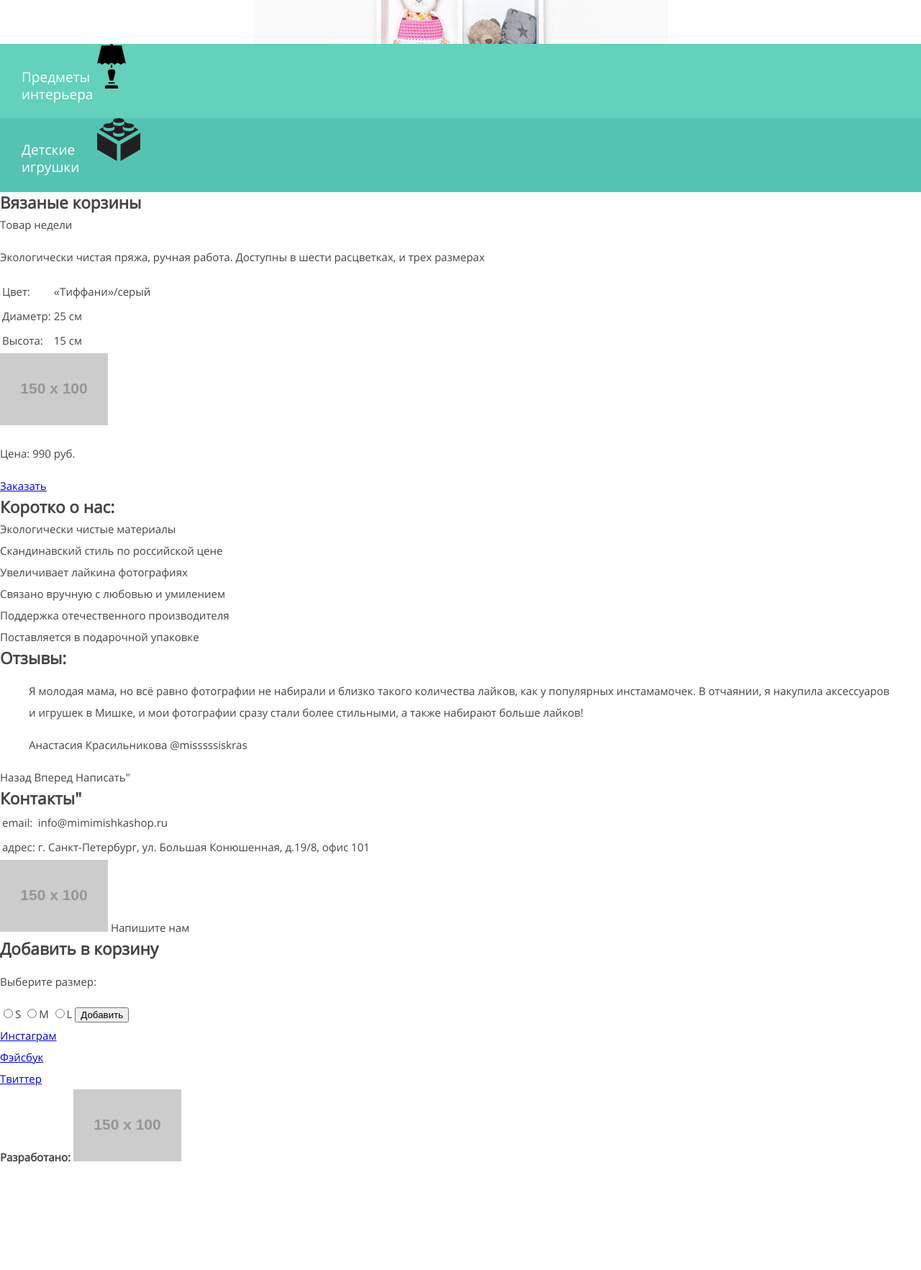
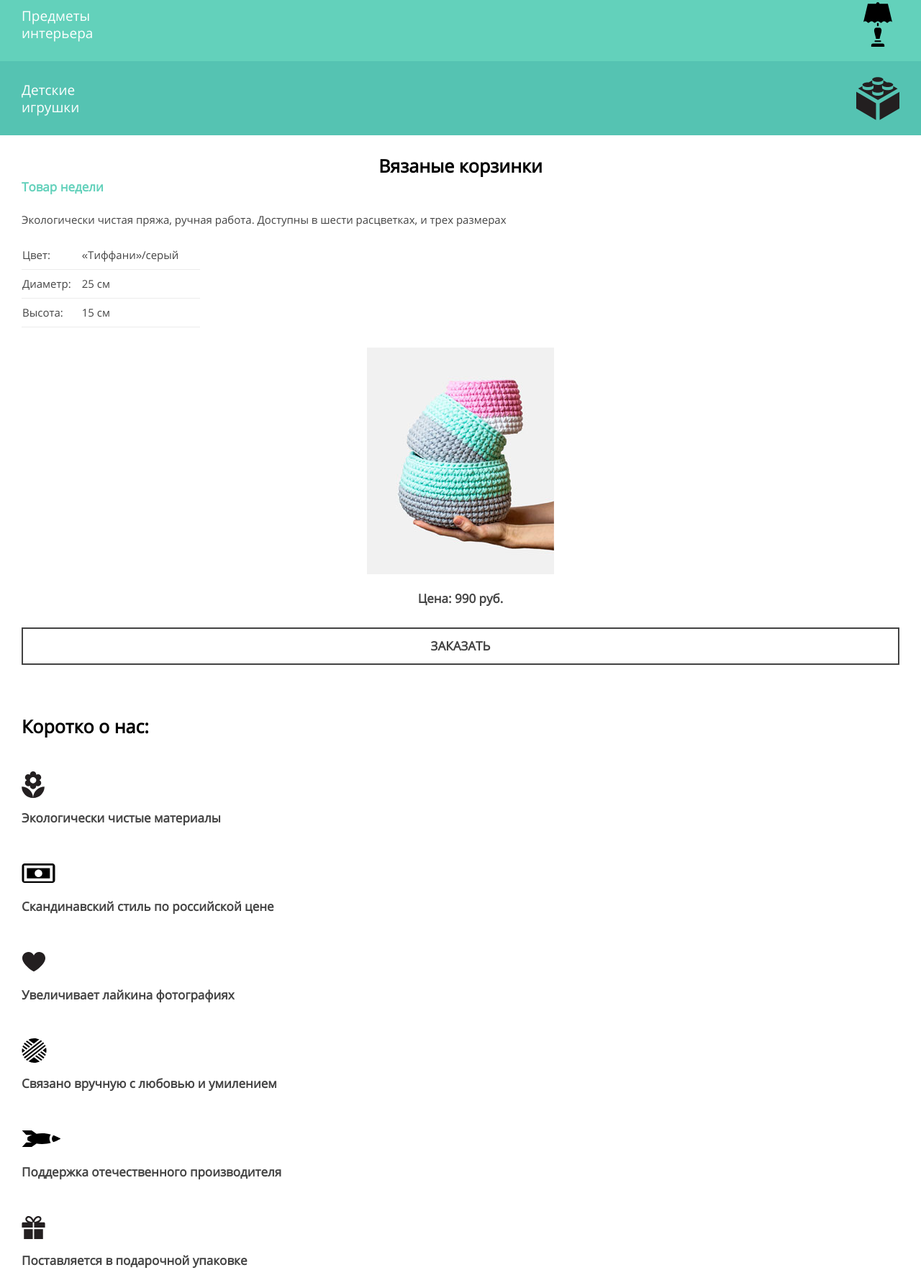
Before and after one commit to megokryak/429567-mishka, a website: page source/index.html in a window 1280 px wide. Shown: the part 696-2461 px from the top of the page at 72% size. Before the commit the page ends 2319 px from the top, so only its background shows below. Drawn offline with nearby package versions, Linux system fonts and the light colour scheme; files that its build step writes are made by us from their sources; placeholder pictures from the web are drawn by us.

Commit message:
Стилизовал главную страницу

```diff
--- a/source/index.html
+++ b/source/index.html
@@ -8,14 +8,14 @@
   <body>
     <header class="page-header">
       <a class="page-header__logo">
-        <img class="page-header__logo-image" src="img/logo-mobile.svg" width="86" height="35" alt="Милый Мишка"/>
+        <img class="page-header__logo-image" src="./img/logo-mobile.svg" width="86" height="35" alt="Милый Мишка"/>
       </a>
       <nav class="main-nav">
         <button class="main-nav__toggle" type="button"><img src="img/icon-menu-open.svg" alt="open"/></button>
         <ul class="main-nav__list site-list">
           <li class="site-list__item">
             <a class="site-list__link" href="/">
-              <img class="site-list__logo-image" src="img/logo-mobile.svg" width="86" height="35" alt="Милый Мишка"/><img class="site-list__close" src="img/icon-menu-close.svg" width="21" height="20" alt="close"/>
+              <img class="site-list__logo-image" src="./img/logo-mobile.svg" width="86" height="35" alt="Милый Мишка"/><img class="site-list__close" src="./img/icon-menu-close.svg" width="21" height="20" alt="close"/>
             </a>
           </li>
           <li class="site-list__item">
@@ -25,71 +25,72 @@
             <a class="site-list__link" href="#">Вязание на заказ</a>
           </li>
           <li class="site-list__item">
-            <img class="site-list__icon" src="img/icon-search.svg" width="18" height="18" alt="search"/><a class="site-list__link" href="#">Поиск по сайту</a>
+            <img class="site-list__icon" src="./img/icon-search.svg" width="18" height="18" alt="search"/><a class="site-list__link" href="#">Поиск по сайту</a>
           </li><li class="site-list__item">
-            <img class="site-list__icon" src="img/icon-cart.svg" width="18" height="18" alt="cart"/><a class="site-list__link" href="#">Корзина: пока пуста</a>
+            <img class="site-list__icon" src="./img/icon-cart.svg" width="18" height="18" alt="cart"/><a class="site-list__link" href="#">Корзина: пока пуста</a>
           </li>
         </ul>
       </nav>
     </header>
     <main class="page-main">
       <div class="header-image header-image__padding">
-        <h1 class="header-image__title">Милые штуки ручной работы для дома</h1>
+        <h1 class="header-image__title">Милые&nbsp;штуки ручной работы&nbsp;для&nbsp;дома</h1>
       </div>
       <section class="product">
         <h2 class="visually-hidden">Товары</h2>
         <ul class="product__list">
           <li class="product__section">
-            <a class="product__link" href="#">Предметы интерьера</a><img class="product__icon product__icon--interior" src="img/icon-interior.svg" width="40" height="62" alt="interior"/>
+            <a class="product__link" href="#">Предметы интерьера</a><img class="product__icon product__icon--interior" src="./img/icon-interior.svg" width="40" height="62" alt="interior"/>
           </li>
           <li class="product__section">
-            <a class="product__link" href="#">Детские игрушки</a><img class="product__icon product__icon--toy" src="img/icon-toy.svg" width="60" height="60" alt="toy"/>
+            <a class="product__link" href="#">Детские игрушки</a><img class="product__icon product__icon--toy" src="./img/icon-toy.svg" width="60" height="60" alt="toy"/>
           </li>
         </ul>
       </section>
+      <div class="content">
         <section class="feature">
-        <h2 class="feature__title">Вязаные корзины</h2>
+          <h2 class="feature__title">Вязаные корзинки</h2>
           <span class="feature__top-week">Товар недели</span>
           <p class="feature__description">Экологически чистая пряжа, ручная работа. Доступны в шести расцветках, и трех размерах</p>
           <table class="feature__info">
             <tr>
-            <td class="feature__name">
+              <td class="feature__info-name">
                 Цвет:
               </td>
-            <td class="feature__description">
+              <td class="feature__info-description">
                 «Тиффани»/серый
               </td>
             </tr>
             <tr>
-            <td class="feature__name">
+              <td class="feature__info-name">
                 Диаметр:
               </td>
-            <td class="feature__description">
+              <td class="feature__info-description">
                 25 см
               </td>
             </tr>
             <tr>
-            <td  class="feature__name">
+              <td  class="feature__info-name">
                 Высота:
               </td>
-            <td class="feature__description">
+              <td class="feature__info-description">
                 15 см
               </td>
             </tr>
           </table>
-        <img class="feature__image" src="http://placehold.it/150x100" width="150" height="100" alt="Мишка"/>
+          <img class="feature__image" src="./img/triple-set-mobile@1x.jpg" width="260" height="315" alt="Вязаные корзинки"/>
           <p class="feature__price">Цена: 990 руб.</p>
-        <a class="btn" href="#">Заказать</a>
+          <a class="btn feature__margin" href="#">Заказать</a>
         </section>
         <section class="about-us">
           <h2 class="about-us__title">Коротко о нас:</h2>
           <ul class="about-us__advantages">
-          <li class="about-us__advantages-item">Экологически чистые материалы</li>
-          <li class="about-us__advantages-item">Скандинавский стиль по российской цене</li>
-          <li class="about-us__advantages-item">Увеличивает лайкина фотографиях</li>
-          <li class="about-us__advantages-item">Связано вручную с любовью и умилением</li>
-          <li class="about-us__advantages-item">Поддержка отечественного производителя</li>
-          <li class="about-us__advantages-item">Поставляется в подарочной упаковке</li>
+            <li class="about-us__advantages-item"><img class="about-us__image" src="./img/icon-feature-flower.svg" width="32" height="37" alt="Цветочек"/><span class="about-us__description">Экологически чистые материалы</span></li>
+            <li class="about-us__advantages-item"><img class="about-us__image" src="./img/icon-feature-money.svg" width="47" height="27" alt="Деньги"/><span class="about-us__description">Скандинавский стиль по российской цене</span></li>
+            <li class="about-us__advantages-item"><img class="about-us__image" src="./img/icon-feature-heart.svg" width="34" height="27" alt="Сердце"/><span class="about-us__description">Увеличивает лайкина фотографиях</span></li>
+            <li class="about-us__advantages-item"><img class="about-us__image" src="./img/icon-feature-ball.svg" width="35" height="34" alt="Шар"/><span class="about-us__description">Связано вручную с любовью и умилением</span></li>
+            <li class="about-us__advantages-item"><img class="about-us__image" src="./img/icon-feature-rocket.svg" width="55" height="23" alt="Рокета"/><span class="about-us__description">Поддержка отечественного производителя</span></li>
+            <li class="about-us__advantages-item"><img class="about-us__image" src="./img/icon-feature-gift.svg" width="33" height="32" alt="Подарок"/><span class="about-us__description">Поставляется в подарочной упаковке</span></li>
           </ul>
         </section>
         <section class="rewiews">
@@ -99,18 +100,20 @@
             <span class="rewiews__name">Анастасия Красильникова</span>
             <span class="rewiews__social">@misssssiskras</span>
           </blockquote>
+          <div class="rewiew__flex-wrap rewiews__padding">
             <a class="rewiews__prev">Назад</a>
             <a class="rewiews__next">Вперед</a>
-        <a class="btn">Написать"</a>
+          </div>
+          <a class="btn rewiews__padding">Написать</a>
         </section>
         <section class="contacts">
-        <h2 class="contacts__title">Контакты"</h2>
+          <h2 class="contacts__title">Контакты</h2>
           <table class="contacts__info">
             <tr>
               <td class="contacts__name">
                 email:
               </td>
-            <td class="contacts__description">
+              <td class="contacts__description contacts__email">
                 info@mimimishkashop.ru
               </td>
             </tr>
@@ -119,13 +122,14 @@
                 адрес:
               </td>
               <td class="contacts__description">
-              г. Санкт-Петербург, ул. Большая Конюшенная, д.19/8, офис 101
+                г. Санкт-Петербург, ул.&nbsp;Большая Конюшенная, д.19/8,&nbsp;офис 101
               </td>
             </tr>
           </table>
-        <img class="contacts__map " src="http://placehold.it/150x100" width="150" height="100" alt="map"/>
-        <a class="btn">Напишите нам</a>
+          <img class="contacts__map" src="./img/map-mobile@1x.jpg" width="322" height="457" alt="map"/>
+          <a class="btn contacts__margin">Напишите нам</a>
         </section>
+      </div>
       <div class="modal-window">
         <form class="add-car" action="https://echo.htmlacademy.ru" method="get">
           <h2 class="add-car__title">Добавить в корзину</h2>
@@ -144,20 +148,22 @@
       </div>
     </main>
     <footer class="page-footer">
+      <div class="content">
         <ul class="page-footer__social-blog social">
           <li class="social__item">
-          <a class ="social__link social__link--inst" href="#">Инстаграм</a>
+            <a class ="social__link social__link--inst" href="#"></a>
           </li>
           <li class="social__item">
-          <a class ="social__link social__link--fb" href="#">Фэйсбук</a>
+            <a class ="social__link social__link--fb" href="#"></a>
           </li>
           <li class="social__item">
-          <a class ="social__link social__link--tw" href="#">Твиттер</a>
+            <a class ="social__link social__link--tw" href="#"></a>
           </li>
         </ul>
         <div class="page-footer__copyright copyright">
-        <b class="copyright__text">Разработано: </b>
-        <a class="copyright__link" href="#"><img class="copyright__image" src="http://placehold.it/150x100" width="150" height="100" alt="htmlacademy"/></a>
+          <b class="copyright__text">Разработано </b>
+          <a class="copyright__link" href="#"><img class="copyright__image" src="./img/logo-htmlacademy.svg" width="27" height="34" alt="htmlacademy"/></a>
+        </div>
       </div>
     </footer>
   </body>
--- a/source/less/about-us/about-us.less
+++ b/source/less/about-us/about-us.less
@@ -0,0 +1,40 @@
+.about-us {
+  padding-bottom: 30px;
+}
+
+.about-us__title {
+  font-size: 25px;
+  line-height: 30px;
+  color:#000000;
+  padding-top:30px;
+}
+
+.about-us__advantages{
+  list-style:none;
+  margin:0;
+  padding:0;
+}
+
+.about-us__advantages-item {
+  display:flex;
+  flex-direction:column;
+  padding-right:50px;
+  font-size:17px;
+  line-height: 20px;
+  font-weight: bold;
+  height:93px;
+}
+
+.about-us__advantages-item {
+  margin-top:30px;
+}
+
+.about-us__description {
+
+}
+
+.about-us__image{
+  align-self:flex-start;
+  margin-top:auto;
+  margin-bottom:auto;
+}
--- a/source/less/contacts/contacts.less
+++ b/source/less/contacts/contacts.less
@@ -0,0 +1,31 @@
+.contacts__title {
+  font-size: 25px;
+  line-height: 30px;
+  color:#000000;
+  padding-top:30px;
+  padding-bottom:25px;
+}
+
+.contacts__name {
+  padding-right: 30px;
+  line-height: 30px;
+}
+
+.contacts__name {
+  vertical-align: top;
+  line-height:30px;
+}
+
+.contacts__email {
+  border-bottom: 1px solid #62d1ba;
+}
+
+.contacts__map {
+  display:block;
+  min-height: 457px;
+  margin:0 auto;
+}
+
+.contacts__margin {
+  margin-top:28px;
+}
--- a/source/less/copyright/copyright.less
+++ b/source/less/copyright/copyright.less
@@ -0,0 +1,5 @@
+.copyright{
+  display:flex;
+  justify-content: space-around;
+  width:200px;
+}
--- a/source/less/feature/feature.less
+++ b/source/less/feature/feature.less
@@ -0,0 +1,63 @@
+.feature {
+  padding-bottom: 40px;
+}
+
+.feature__title {
+  text-align:center;
+  font-size: 25px;
+  color: #000000;
+  line-height: 33px;
+  font-weight:bold;
+  margin-top:26px;
+}
+
+.feature__top-week {
+  font-size:17px;
+  line-height: 26px;
+  font-weight: bold;
+  color: #63d1bb;
+}
+
+
+.feature__description {
+  padding-top:20px;
+}
+
+.feature__info {
+  margin-top:18px;
+  border-collapse: collapse;
+  margin-bottom: 28px;
+}
+
+.feature__info-name,.feature__info-description {
+  border-bottom: 1px solid #ececec;
+  padding-top:7px;
+  padding-bottom:8px;
+}
+
+.feature__info-name {
+  padding-right: 5px;
+}
+
+.feature__info-description {
+  padding-left:10px;
+  padding-right: 30px;
+}
+
+.feature__image {
+  display:block;
+  margin:0 auto;
+}
+
+.feature__price {
+  font-size: 17px;
+  font-weight: bold;
+  line-height: 24px;
+  text-align:center;
+  margin-top:22px;
+
+}
+
+.feature__margin {
+  margin-top:28px;
+}
--- a/source/less/header-image/header-image.less
+++ b/source/less/header-image/header-image.less
@@ -1,12 +1,12 @@
 .header-image {
-  min-height: 208px;
+  min-height: 213px;
   background: url("../img/hero-mobile@1x.jpg") no-repeat 50% -20px;
 }
 
 .header-image__padding {
-  padding-top: 75px;
-  padding-left: 30px;
-  padding-right: 30px;
+  padding-top: 70px;
+  padding-left: 40px;
+  padding-right: 40px;
   text-align:center;
 }
 
--- a/source/less/main-nav/main-nav.less
+++ b/source/less/main-nav/main-nav.less
@@ -1,4 +1,5 @@
 .main-nav__toggle {
+  display:none;
   background: white;
   border: none;
 }
--- a/source/less/modal-window/modal-window.less
+++ b/source/less/modal-window/modal-window.less
@@ -0,0 +1,3 @@
+.modal-window {
+  display:none;
+}
--- a/source/less/page-footer/page-footer.less
+++ b/source/less/page-footer/page-footer.less
@@ -0,0 +1,10 @@
+.page-footer{
+  background-color: #f1f1f1;
+  margin-top:30px;
+}
+
+.page-footer__social-blog, .page-footer__copyright{
+  margin: 0 auto;
+  padding-bottom: 23px;
+  padding-top: 20px;
+}
--- a/source/less/page-header/page-header.less
+++ b/source/less/page-header/page-header.less
@@ -0,0 +1,3 @@
+.page-header__logo {
+  display:none;
+}
--- a/source/less/product/product.less
+++ b/source/less/product/product.less
@@ -1,14 +1,18 @@
 .product__list{
   margin: 0;
   padding: 0;
+  display:flex;
+  flex-direction:column;
 }
 
 .product__section {
-  position:relative;
   list-style:none;
   padding-left: 30px;
   height: 103px;
   background-color:#55c3b2;
+  display: flex;
+  align-items:center;
+  justify-content: space-between;
 }
 
 .product__section:first-child {
@@ -20,7 +24,22 @@
   line-height:24px;
   font-size: 19px;
   color:#ffffff;
+  width:105px;
+}
+
+.product__icon {
+  padding-right:30px;
+  width: 60px;
+}
+
+/*
+.product__link {
+  text-decoration: none;
+  line-height:24px;
+  font-size: 19px;
+  color:#ffffff;
   display: inline-block;
   width:105px;
   vertical-align: middle;
 }
+*/
--- a/source/less/rewiews/rewiews.less
+++ b/source/less/rewiews/rewiews.less
@@ -0,0 +1,53 @@
+.rewiews {
+  padding-bottom: 40px;
+}
+
+.rewiews__title {
+  font-size: 25px;
+  line-height: 30px;
+  color:#000000;
+  padding-top:30px;
+  padding-bottom:25px;
+}
+
+.rewiews__text{
+  font-size: 15px;
+  line-height: 30px;
+  text-align: justify;
+}
+
+.rewiews__name {
+  font-size:17px;
+  line-height:24px;
+  font-weight: bold;
+}
+.rewiews__social{
+  font-size:17px;
+  line-height:24px;
+}
+
+.rewiews__padding {
+  margin-top:38px;
+}
+
+
+.rewiew__flex-wrap {
+  display:flex;
+  justify-content: space-between;
+}
+
+.rewiews__prev, .rewiews__next {
+  display:block;
+  border: 1px solid #ebebeb;
+  height:50px;
+  width:50%;
+  text-indent: -2000px;
+}
+
+.rewiews__prev{
+  background: url("../img/icon-left-arrow.svg") no-repeat 50% 50%;
+}
+
+.rewiews__next {
+  background: url("../img/icon-right-arrow.svg") no-repeat 50% 50%;
+}
--- a/source/less/site-list/site-list.less
+++ b/source/less/site-list/site-list.less
@@ -21,7 +21,7 @@
 
 .site-list__item{
   position: relative;
-  height: 79px;
+  height: 78px;
   border-bottom: 1px solid #ebebeb;
 }
 
--- a/source/less/social/social.less
+++ b/source/less/social/social.less
@@ -0,0 +1,28 @@
+.social {
+  display:flex;
+  justify-content: space-between;
+  width: 140px;
+  border-bottom:1px solid #e5e5e5;
+}
+
+.social__item{
+  list-style: none;
+}
+
+.social__link{
+  display:block;
+  width:28px;
+  height:28px;
+}
+
+.social__link--fb {
+  background: url("../img/icon-fb.svg") no-repeat ;
+}
+
+.social__link--inst {
+  background: url("../img/icon-insta.svg") no-repeat ;
+}
+
+.social__link--tw {
+  background: url("../img/icon-twitter.svg") no-repeat ;
+}
--- a/source/less/style.less
+++ b/source/less/style.less
@@ -10,12 +10,37 @@ body {
   font-size: 15px;
   color: #444444;
   font-family: "OpenSans", "Arial", sans-serif;
-  line-height: 30px;
+  line-height: 24px;
+  /*background: #292929 url("../img/mishka-index-mobile.jpg") no-repeat 50% 0;*/
 }
 
-section, ul, article, h1, h2, h3, h4 {
+section, ul, article, h1, h2, h3, h4, p {
   margin:0;
   padding: 0;
+}
+
+blockquote {
+  margin:0;
+  padding:0;
+}
+
+.content {
+  margin: 0 auto;
+  padding-left: 30px;
+  padding-right: 30px;
+}
+
+.btn {
+  display:block;
+  font-size:17px;
+  color: #434343;
+  font-weight: bold;
+  height:48px;
+  line-height:48px;
+  text-align:center;
+  border: 2px solid #434343;
+  text-transform: uppercase;
+  text-decoration:none;
 }
 
 @import "main-nav/main-nav.less";
@@ -23,3 +48,12 @@ section, ul, article, h1, h2, h3, h4 {
 @import "header-image/header-image.less";
 @import "visually-hidden/visually-hidden.less";
 @import "product/product.less";
+@import "page-header/page-header.less";
+@import "feature/feature.less";
+@import "about-us/about-us.less";
+@import "contacts/contacts.less";
+@import "rewiews/rewiews.less";
+@import "modal-window/modal-window.less";
+@import "page-footer/page-footer.less";
+@import "social/social.less";
+@import "copyright/copyright.less";
```
Also changed, not shown: source/catalog.html (+15 -13 lines), source/form.html (+15 -13 lines). Lines whose indentation alone changed are shown as unchanged.
